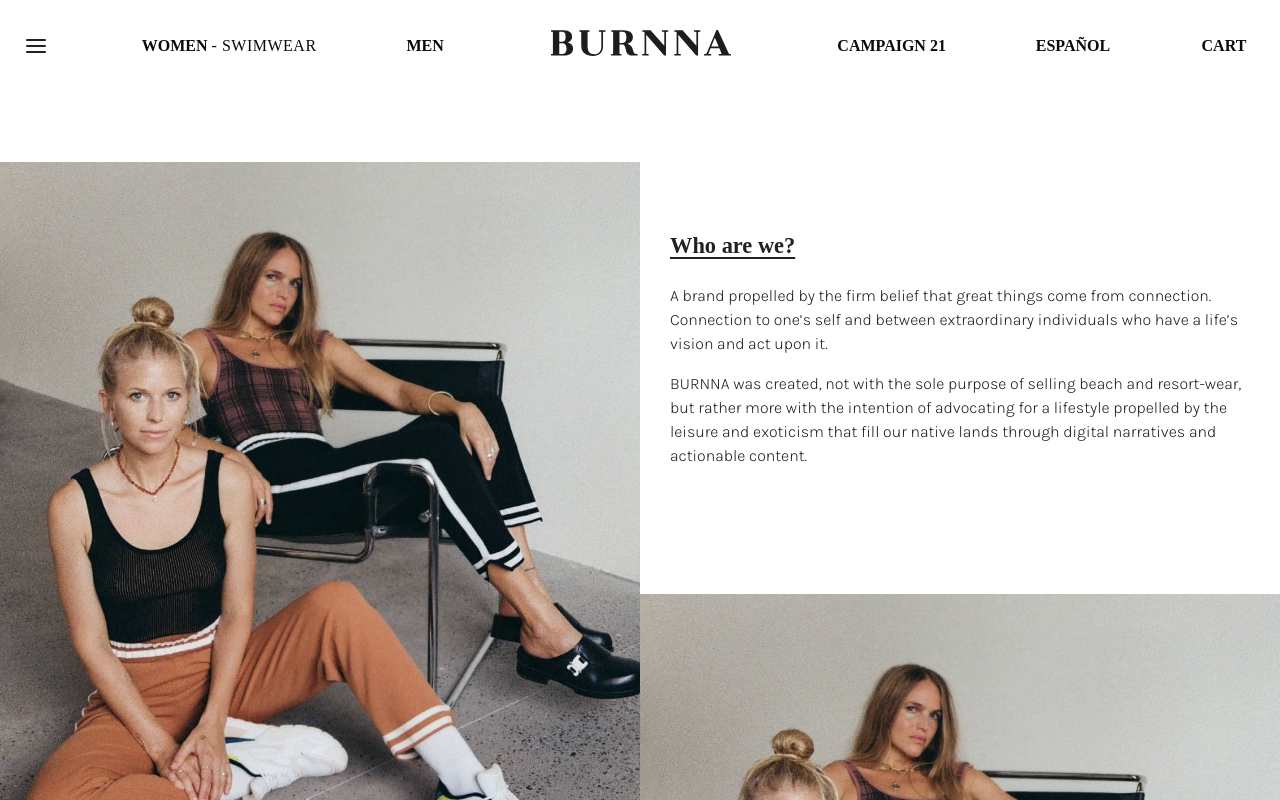
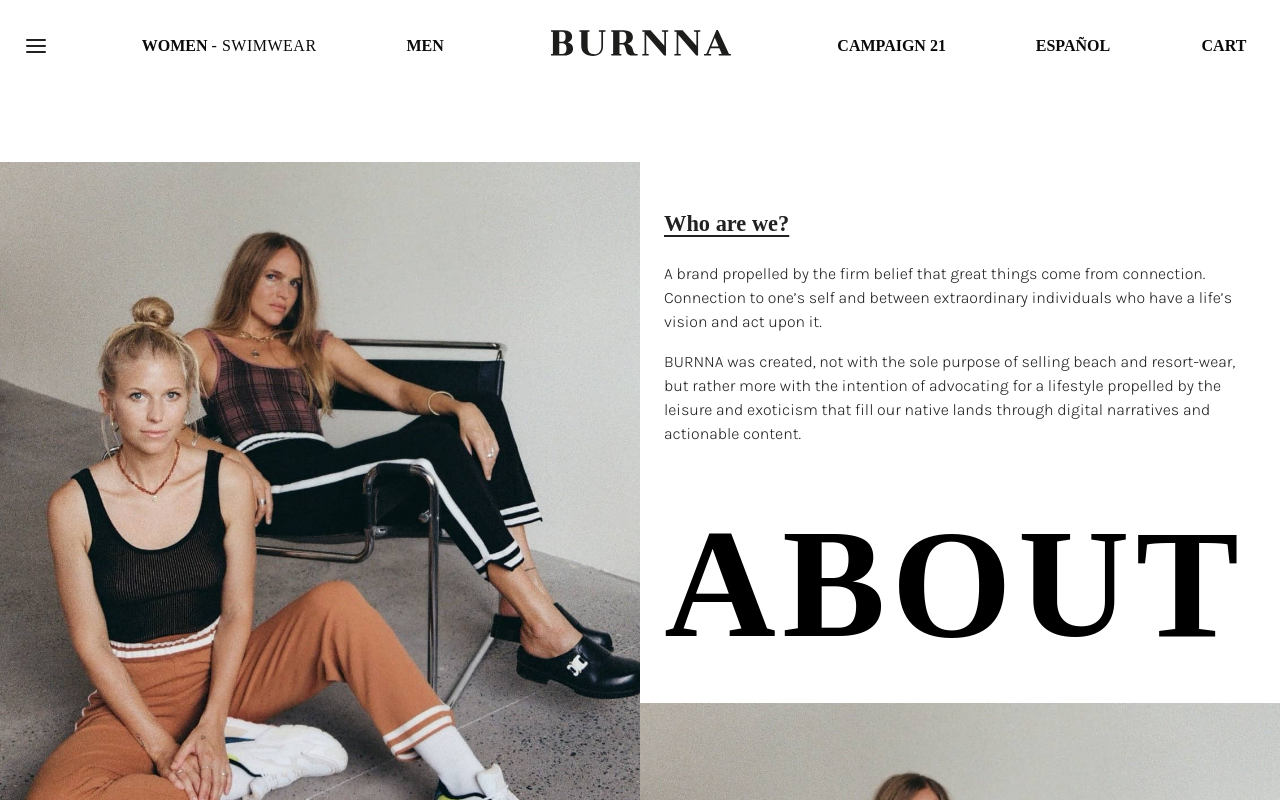
Before and after one commit to christiandp7/burnna-website, a React (Create React App) app: page /about in a window 1280 px wide. Built offline with nearby package versions, Linux system fonts and the light colour scheme.

Commit message:
ADD Big Title to About page

```diff
--- a/src/assets/svg/HugeTitle.jsx
+++ b/src/assets/svg/HugeTitle.jsx
@@ -3,8 +3,8 @@ import React from 'react'
 export const HugeTitleAbout = () => (
 	<svg
 		xmlns="http://www.w3.org/2000/svg"
-		width="854"
-		height="340"
+		width="100%"
+		height="auto"
 		viewBox="0 0 854 340">
 		<text
 			id="ABOUT"
--- a/src/pages/About.jsx
+++ b/src/pages/About.jsx
@@ -9,6 +9,7 @@ import MainLayout from '../layouts/MainLayout'
 import Heading from '../components/Typography/Heading'
 // assets
 import aboutImg from '../assets/images/about/about-img.jpg'
+import { HugeTitleAbout } from '../assets/svg/HugeTitle'
 
 const About = () => {
 	const classes = useStyles()
@@ -58,7 +59,7 @@ const About = () => {
 					</Grid>
 					<Grid item xs={12} md={6}>
 						<div className={classes.rteWrapper}>
-							<div className={classes.rte}>
+							<div className={`${classes.rte} ${classes.rteAbout}`}>
 								<Heading>Who are we?</Heading>
 								<Typography component="p" variant="body1">
 									A brand propelled by the firm belief that great things
@@ -74,6 +75,7 @@ const About = () => {
 									lands through digital narratives and actionable
 									content.
 								</Typography>
+								<HugeTitleAbout />
 							</div>
 						</div>
 
@@ -104,15 +106,18 @@ const useStyles = makeStyles(theme => ({
 	// Text
 	rteWrapper: {
 		[theme.breakpoints.up('md')]: {
-			paddingTop: '30px',
-			paddingBottom: '70px',
+			paddingTop: theme.spacing(2),
+			// paddingBottom: '70px',
 		},
 	},
 	rte: {
-		padding: '40px 30px',
+		padding: `${theme.spacing(4)}px ${theme.spacing(3)}px`,
 		'& p': {
 			marginBottom: '16px',
 		},
+	},
+	rteAbout: {
+		paddingBottom: 0,
 	},
 	title: {
 		textTransform: 'uppercase',
```
